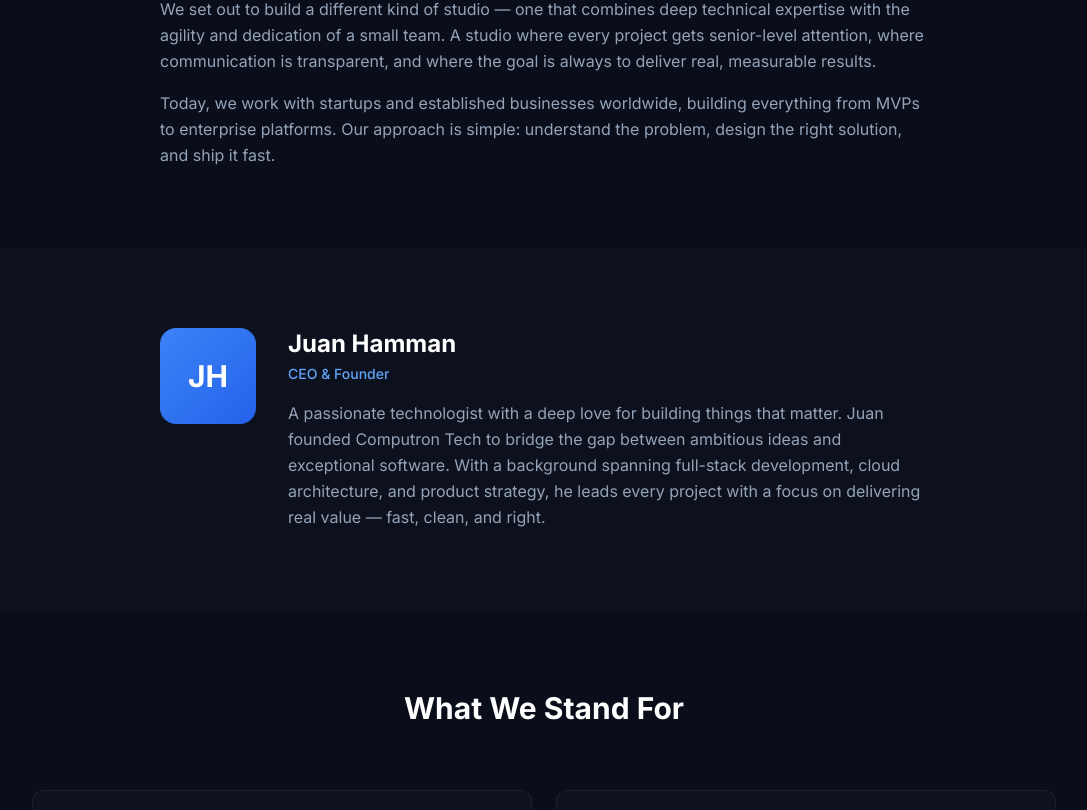
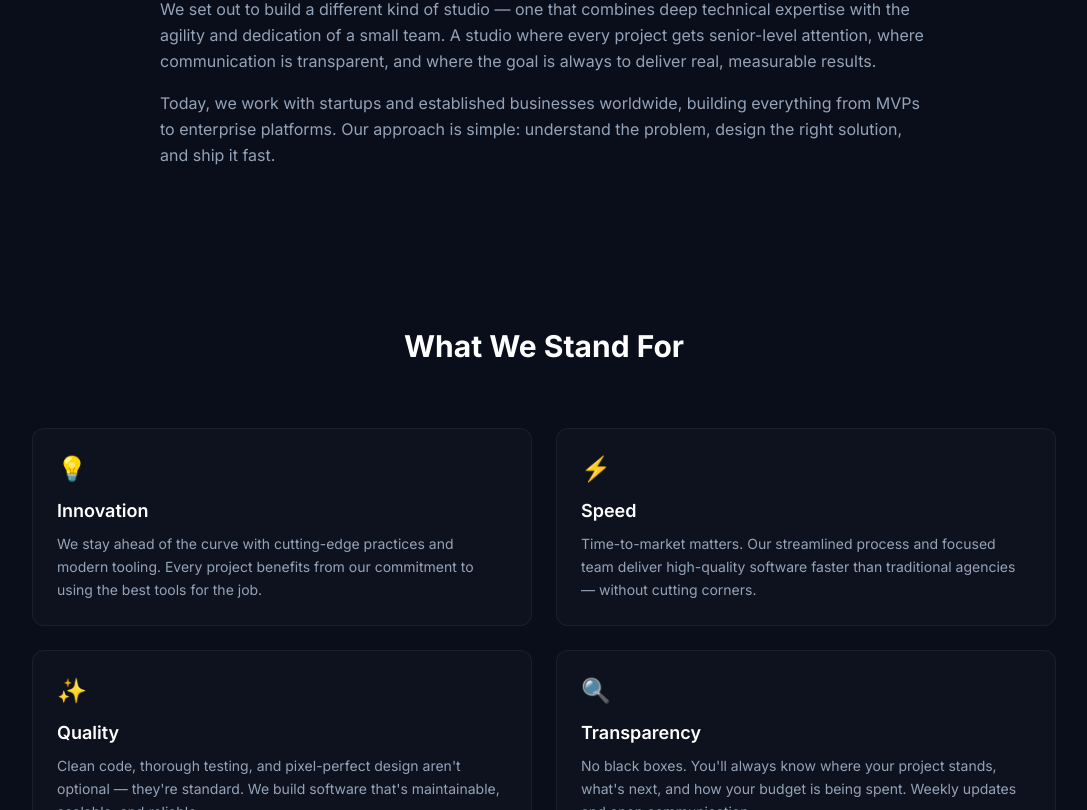
Before and after one commit to JuanHamman/computron-website, a Next.js app: page /about in a window 1280 px wide. Shown: the part 558-1368 px from the top of the page, without its empty margins (96-1183 px from the left). Built offline with nearby package versions, Linux system fonts and the light colour scheme.

Commit message:
Remove CEO/founder section from about page

```diff
--- a/src/app/about/page.tsx
+++ b/src/app/about/page.tsx
@@ -47,23 +47,6 @@ export default function AboutPage() {
         </div>
       </section>
 
-      {/* Founder */}
-      <section className="py-20 px-6 bg-white/[0.01]">
-        <div className="max-w-3xl mx-auto">
-          <motion.div initial={{ opacity: 0, y: 20 }} whileInView={{ opacity: 1, y: 0 }} viewport={{ once: true }} className="flex flex-col md:flex-row gap-8 items-start">
-            <div className="w-24 h-24 rounded-2xl bg-gradient-to-br from-blue-500 to-blue-600 flex items-center justify-center text-white text-3xl font-bold flex-shrink-0">
-              JH
-            </div>
-            <div>
-              <h2 className="text-2xl font-bold text-white mb-1">Juan Hamman</h2>
-              <p className="text-blue-400 text-sm font-medium mb-4">CEO & Founder</p>
-              <p className="text-slate-400 leading-relaxed">
-                A passionate technologist with a deep love for building things that matter. Juan founded Computron Tech to bridge the gap between ambitious ideas and exceptional software. With a background spanning full-stack development, cloud architecture, and product strategy, he leads every project with a focus on delivering real value — fast, clean, and right.
-              </p>
-            </div>
-          </motion.div>
-        </div>
-      </section>
 
       {/* Values */}
       <section className="py-20 px-6">
```
